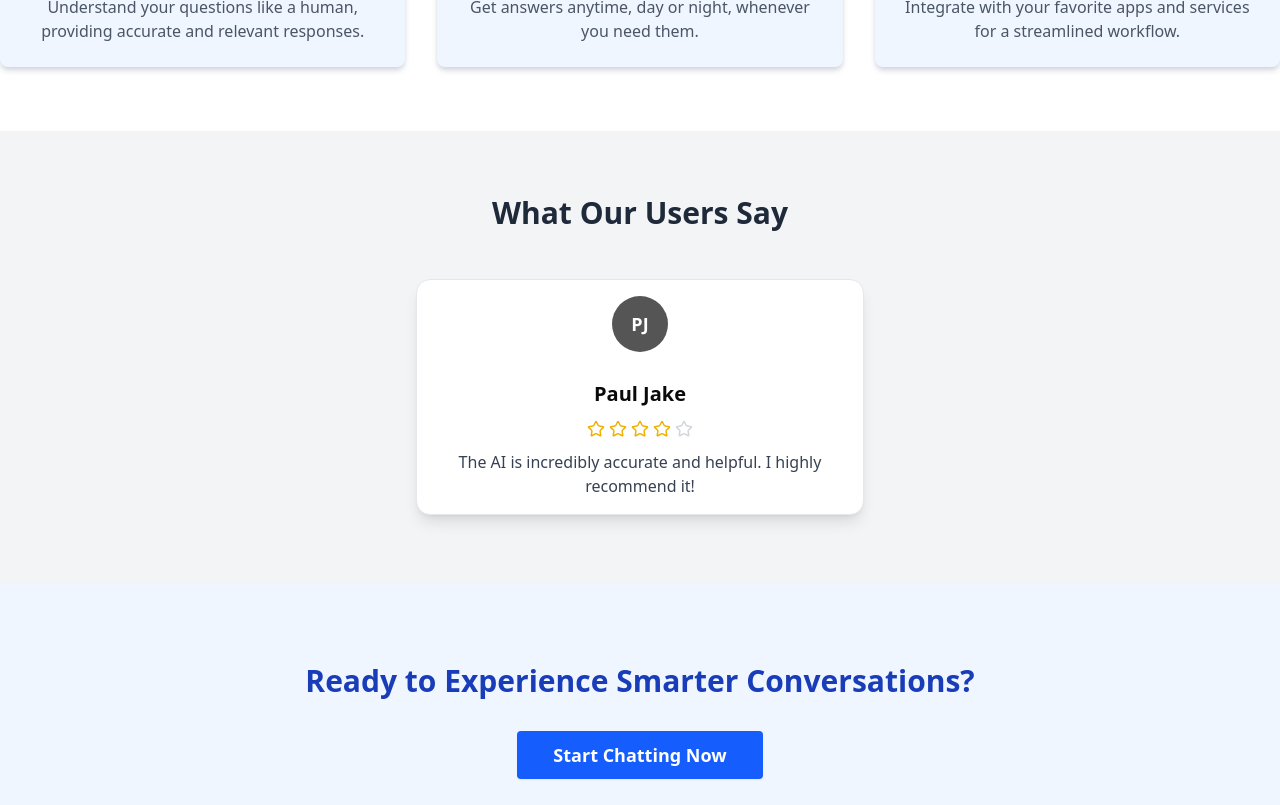
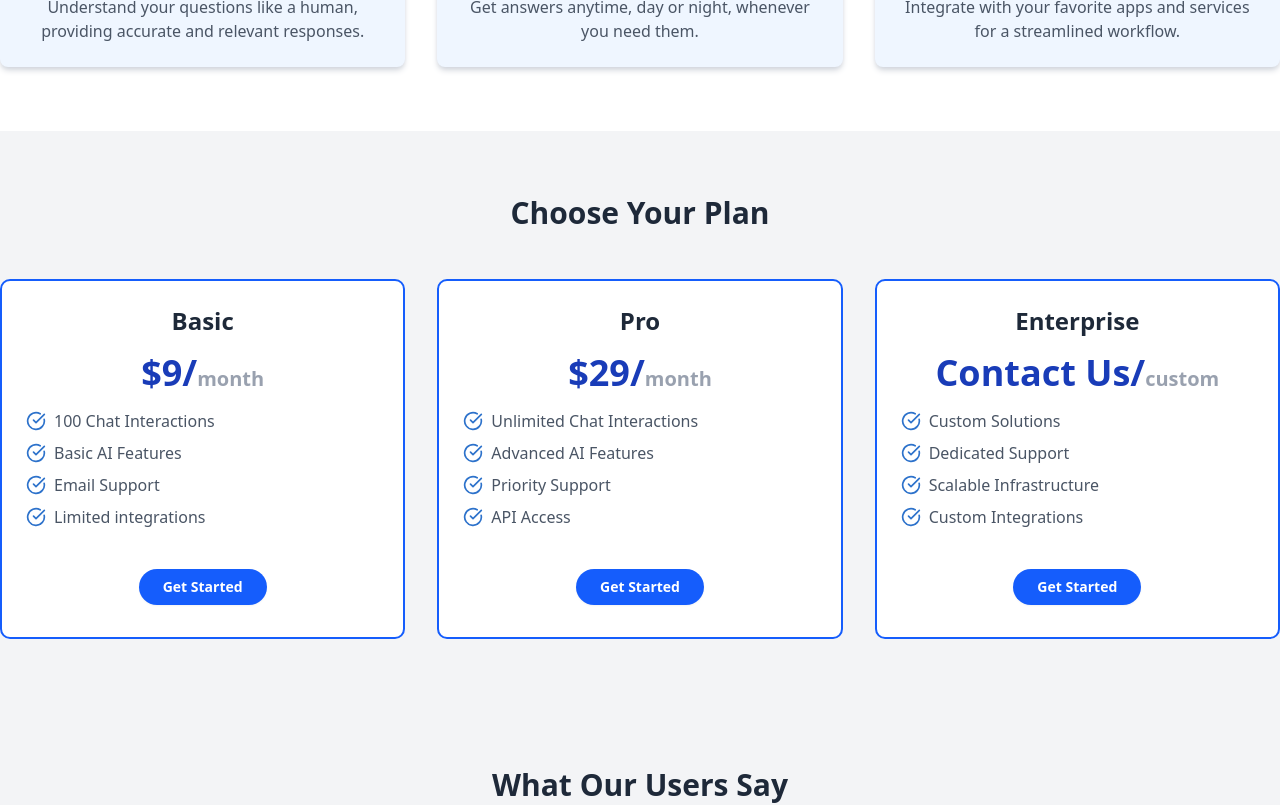
Before and after one commit to kadelcode/ai-chat-app, a Next.js app: page / in a window 1280 px wide. Shown: the part 1000-1805 px from the top of the page. Built offline with nearby package versions, Linux system fonts and the light colour scheme.

Commit message:
Add Pricing component

```diff
--- a/src/app/page.tsx
+++ b/src/app/page.tsx
@@ -3,6 +3,7 @@
 import Header from "@/components/Header";
 import { Features } from "@/components/sections/Features";
 import Hero from "@/components/sections/Hero";
+import { Pricing } from "@/components/sections/Pricing";
 import { Testimonials } from "@/components/sections/Testimonials";
 import CTA from "@/components/sections/CTA";
 import Footer from "@/components/Footer";
@@ -13,6 +14,7 @@ export default function Home() {
       <Header />
       <Hero />
       <Features />
+      <Pricing />
       <Testimonials />
       <CTA />
       <Footer />
--- /dev/null
+++ b/src/components/sections/Pricing.tsx
@@ -0,0 +1,58 @@
+"use client";
+
+import { CheckCircle } from "lucide-react";
+import { Button } from "../ui/button";
+
+const pricingPlans = [
+    {
+        name: "Basic",
+        price: "$9",
+        duration: "month",
+        features: ["100 Chat Interactions", "Basic AI Features", "Email Support", "Limited integrations"]
+    },
+    {
+        name: "Pro",
+        price: "$29",
+        duration: "month",
+        features: ["Unlimited Chat Interactions", "Advanced AI Features", "Priority Support", "API Access"]
+    },
+    {
+        name: "Enterprise",
+        price: "Contact Us",
+        duration: "custom",
+        features: ["Custom Solutions", "Dedicated Support", "Scalable Infrastructure", "Custom Integrations"]
+    }
+]
+
+export function Pricing() {
+    return (
+        <section className="py-16 px-4 md:px-0 bg-gray-100">
+            <div className="container mx-auto">
+                <h2 className="text-3xl font-semibold text-center text-gray-800 mb-12">
+                    Choose Your Plan
+                </h2>
+                <div className="grid grid-cols-1 md:grid-cols-3 gap-8">
+                    { pricingPlans.map((plan, index) => (
+                        <div className="bg-[#fff] rounded-lg border-2 border-[#155dfc] p-6 text-center" key={index}>
+                            <h3 className="text-2xl font-semibold text-[#1e2939] mb-4">{plan.name}</h3>
+                            <div className="text-4xl font-bold text-[#193cb8] mb-4">
+                                {plan.price}/<span className="text-xl text-[#99a1af]">{plan.duration}</span>
+                            </div>
+                            <ul className="space-y-2 text-[#4a5565] mb-6">
+                                {plan.features.map((feature, i) => (
+                                    <li className="flex items-center gap-2 mb-2" key={i}>
+                                        <CheckCircle className="w-5 h-5 flex-grow-0 flex-shrink-0 text-[#2D72CB]" />
+                                        {feature}
+                                    </li>
+                                ))}
+                            </ul>
+                            <Button className="mt-6 relative bottom-2 bg-blue-600 hover:bg-blue-700 text-white font-bold py-3 px-6 rounded-full cursor-pointer">
+                                Get Started
+                            </Button>
+                        </div>
+                    ))}
+                </div>
+            </div>
+        </section>
+    )
+}
```
